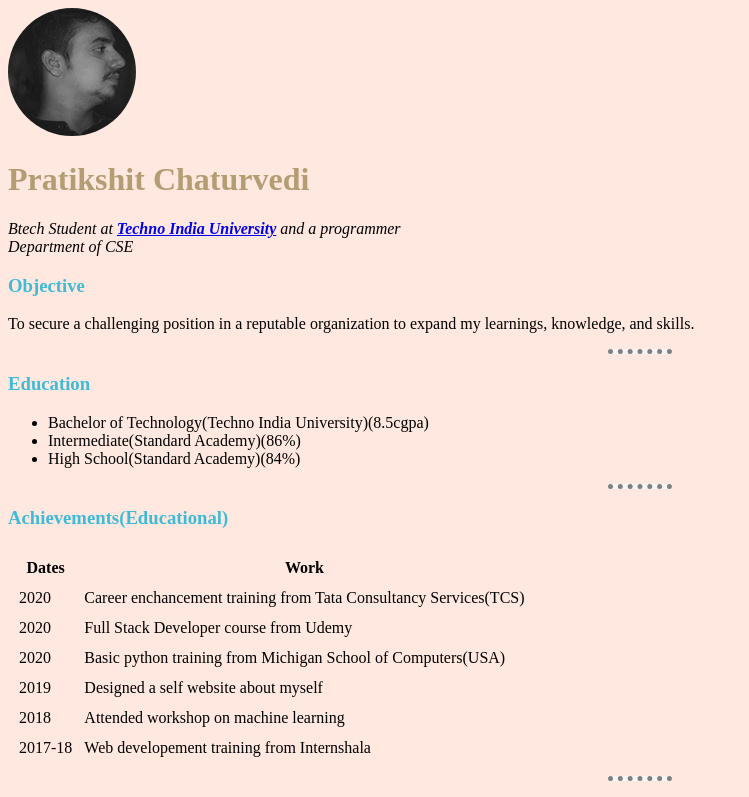
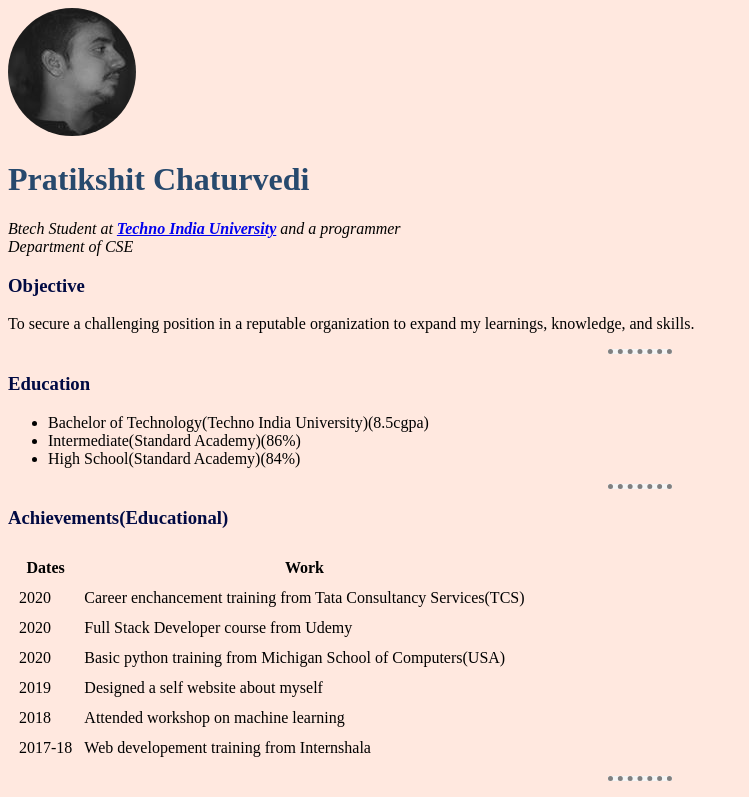
Before and after one commit to PratikshitC/Pratikshit, a plain HTML site: page index.html in a window 1280 px wide. Shown: the top 797 px of the page, without its empty margins (0-749 px from the left). Drawn offline with Linux system fonts and the light colour scheme.

Commit message:
Update styles.css

```diff
--- a/css/styles.css
+++ b/css/styles.css
@@ -13,9 +13,9 @@ body
         }
 h3
 {
-    color: #40bad5;
+    color: #010a43;
 }
 h1
 {
-    color: #b49c73;
+    color: #27496d;
 }
```
